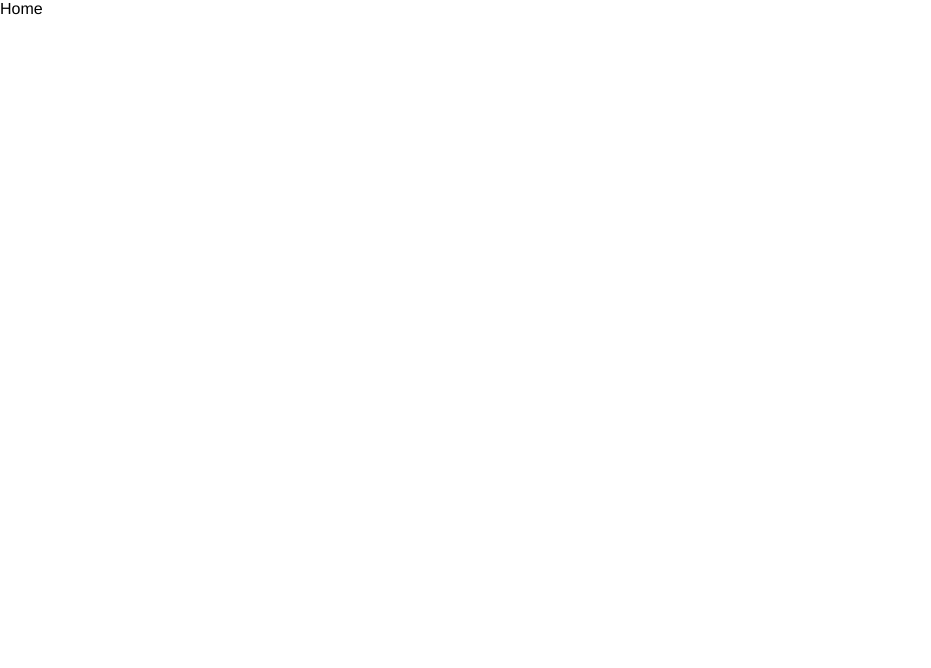
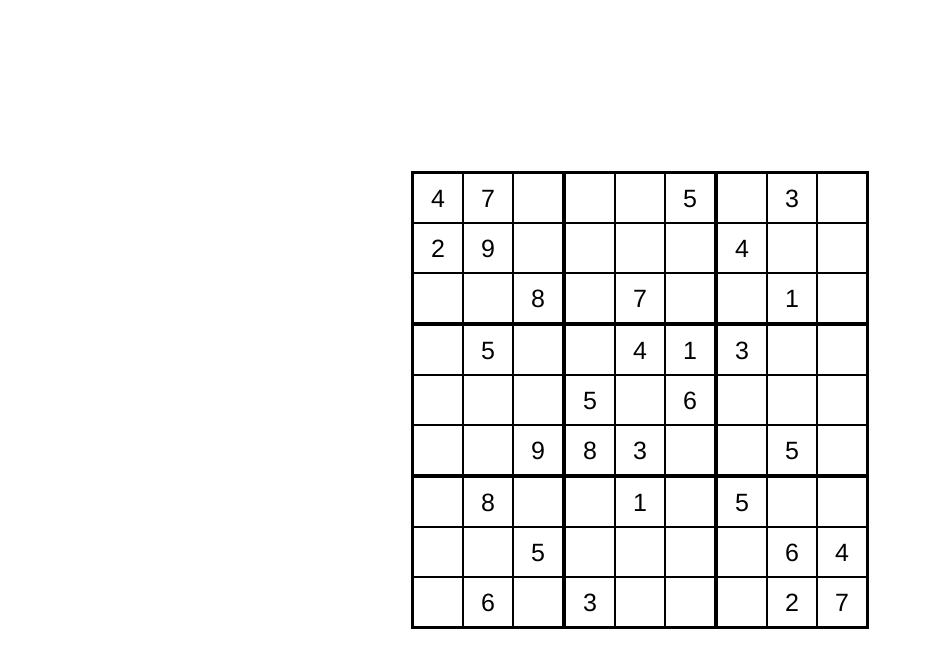
Before and after one commit to aldendino/Sudoku, a Vue app: page / in a window 1280 px wide. Shown: the top 668 px of the page, without its empty margins (0-931 px from the left). Built offline with nearby package versions, Linux system fonts and the light colour scheme; the HTML template or start-up script is replaced by a standard one.

Commit message:
Displaying the board with vue.

```diff
--- a/package.json
+++ b/package.json
@@ -11,6 +11,7 @@
     "build": "node build/build.js"
   },
   "dependencies": {
+    "lodash": "^4.17.5",
     "vue": "^2.5.2",
     "vue-router": "^3.0.1"
   },
@@ -51,6 +52,8 @@
     "rimraf": "^2.6.0",
     "semver": "^5.3.0",
     "shelljs": "^0.7.6",
+    "stylus": "^0.54.5",
+    "stylus-loader": "^3.0.1",
     "uglifyjs-webpack-plugin": "^1.1.1",
     "url-loader": "^0.5.8",
     "vue-loader": "^13.3.0",
--- a/src/App.vue
+++ b/src/App.vue
@@ -17,7 +17,7 @@ export default {
   -moz-osx-font-smoothing: grayscale;
 }
 
-html, body {
+html, body, #app {
   width: 100%;
   height: 100%;
   margin: 0;
--- a/src/components/Home.vue
+++ b/src/components/Home.vue
@@ -1,17 +1,97 @@
 <template>
-  <div>
-    Home
+  <div class="page-center">
+    <!-- <div class="sudoku-board">
+      <div class="sudoku-square" v-for="(square, index) in stateFlat" :key="index">
+        {{ square !== 0 ? square : ' ' }}
+      </div>
+    </div> -->
+    <div class="sudoku-board sudoku-grid">
+      <div class="sudoku-grid" v-for="(grid, i) in stateCollated" :key="i">
+        <div class="sudoku-square" v-for="(square, j) in grid" :key="j">
+          {{ square !== 0 ? square : ' ' }}
+        </div>
+      </div>
+    </div>
   </div>
 </template>
 
 <script>
 import { puzzle1 } from '@/data'
+import { SudokuBoard } from '@/sudoku'
+import { flatten } from 'lodash/array'
 
 export default {
-  //
+  data () {
+    return {
+      board: new SudokuBoard(puzzle1.puzzle)
+    }
+  },
+  computed: {
+    state () {
+      return this.board.getStateValues()
+    },
+    stateFlat () {
+      return flatten(this.state)
+    },
+    stateCollated () {
+      return this.board.getStateValuesCollated()
+    }
+  }
 }
 </script>
 
-<style scoped>
+<style lang="stylus" scoped>
+.page-center
+  width 100%
+  height 100%
+  display flex
+  justify-content center
+  align-items center
 
+.sudoku-board
+  border 1px solid black
+
+.sudoku-grid
+  display inline-grid
+  grid-template-columns repeat(3, 1fr)
+  grid-gap 0
+  font-size 25px
+  border 1px solid black
+
+.sudoku-square
+  dim = 50px
+  width dim
+  height dim
+  border 1px solid black
+  display flex
+  justify-content center
+  align-items center
+  box-sizing border-box
+
+// .sudoku-board
+//   display inline-grid
+//   grid-template-columns repeat(9, 1fr)
+//   grid-gap 0
+//   font-size 25px
+//   border 1px solid black
+//   .sudoku-square
+//     dim = 50px
+//     width dim
+//     height dim
+//     border 1px solid black
+//     display flex
+//     justify-content center
+//     align-items center
+//     box-sizing border-box
+//     // &:nth-child(3n - 2)
+//     //   border-left 2px
+//     //   background red
+//     &:nth-child(3n)
+//       background green
+//       border-right 2px solid black
+//     &:nth-child(3n + 1)
+//       background blue
+//       border-left 2px solid black
+//     &:nth-child(27n)
+//       background red
 </style>
--- a/src/sudoku/index.js
+++ b/src/sudoku/index.js
@@ -62,12 +62,12 @@ export class SudokuSquare extends Square {
 }
 
 function validStateDataCheck (range, data) {
-  if (!(range.length === data.length)) {
+  if (!(data.length === range)) {
     throw new Error('Number of rows must equal the range.')
   }
   if (data
     .map(row => row.length === range)
-    .filter(isEqual => isEqual)
+    .filter(isEqual => !isEqual)
     .length !== 0
   ) {
     throw new Error('Number of elements in each column must equal the range.')
@@ -79,14 +79,56 @@ function validStateDataCheck (range, data) {
   })
 }
 
+function map2D (data, functor) {
+  return data.map(row => {
+    return row.map(value => {
+      return functor(value)
+    })
+  })
+}
+
+function createArray2D (range) {
+  const array = new Array(range)
+  for (let index = 0; index < array.length; index++) {
+    array[index] = new Array(range)
+  }
+  return array
+}
+
+function translateCoords (range, {row, column}) {
+  const splitDim = Math.sqrt(range)
+  const outerRow = Math.floor(row / splitDim)
+  const outerColumn = Math.floor(column / splitDim)
+  const innerRow = row % splitDim
+  const innerColumn = column % splitDim
+  return {
+    outerRow,
+    outerColumn,
+    innerRow,
+    innerColumn
+  }
+}
+
+function collateSuperSquares (range, data) {
+  const superSquares = createArray2D(range)
+  const superSquareDim = Math.sqrt(range)
+  for (let i = 0; i < data.length; i++) {
+    const row = data[i]
+    for (let j = 0; j < row.length; j++) {
+      const value = row[j]
+      const coords = translateCoords(range, {row: i, column: j})
+      const outerIndex = coords.outerRow * superSquareDim + coords.outerColumn
+      const innerIndex = coords.innerRow * superSquareDim + coords.innerColumn
+      superSquares[outerIndex][innerIndex] = value
+    }
+  }
+  return superSquares
+}
+
 function processStateData (range, data) {
   validStateDataCheck(range, data)
 
-  return data.map(row => {
-    return row.map(value => {
-      return new Square(range, value)
-    })
-  })
+  return map2D(data, (value) => new Square(range, value))
 }
 
 class SquareBoard {
@@ -98,9 +140,17 @@ class SquareBoard {
     // }
 
     let _range = range
-    let _state = processStateData(state)
+    let _state = processStateData(range, state)
     this.getRange = () => _range
     this.getState = () => _state
+  }
+
+  getStateValues () {
+    return map2D(this.getState(), (value) => value.getValue())
+  }
+
+  getStateValuesCollated () {
+    return collateSuperSquares(this.getRange(), this.getStateValues())
   }
 
   setIndex (row, column, value) {
```
Also changed, not shown: 1 other file (tests, documents, lock files or other folders).
